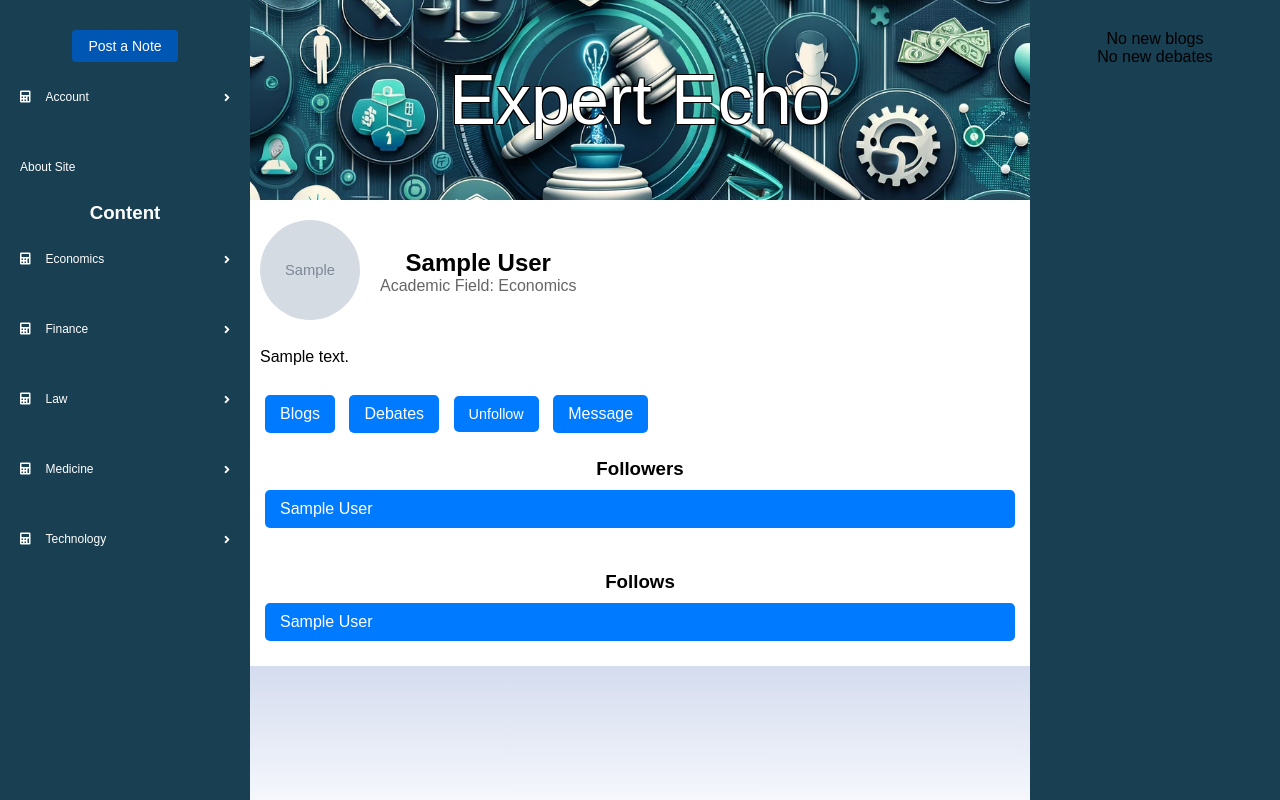
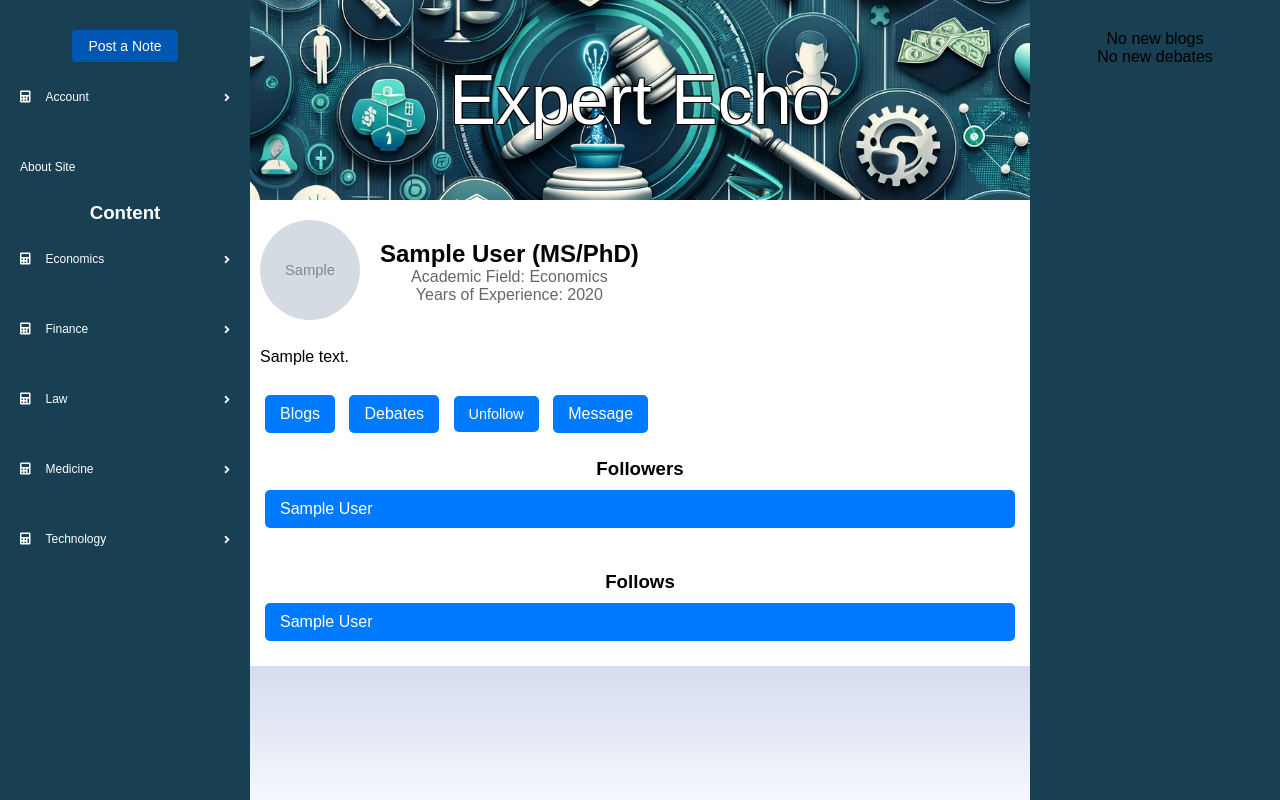
Before and after one commit to sianage/ExpertEcho, a Django app: page /members/profile/1/ in a window 1280 px wide. Run offline with Django 4.2, Linux system fonts and the light colour scheme; a user stored in the database is signed in; tables that the repository leaves empty hold one stand-in row (values such as "Sample post"); grey boxes marked "Sample" are stand-in pictures; some libraries are stand-ins or nearby versions.

Commit message:
updated profile page

```diff
--- a/ExpertEcho/Members/forms.py
+++ b/ExpertEcho/Members/forms.py
@@ -61,14 +61,11 @@ class EditProfileForm(forms.ModelForm):
         if user and user.is_expert:
             self.fields['github_url'] = forms.CharField(max_length=255, required=False, widget=forms.TextInput(attrs={'class': 'form-control'}))
             self.fields['linkedin_url'] = forms.CharField(max_length=255, required=False, widget=forms.TextInput(attrs={'class': 'form-control'}))
-            self.fields['academic_field'] = forms.ChoiceField(choices=FIELD_CHOICES, widget=forms.Select(attrs={'class': 'form-control'}))
-            self.fields['years_of_experience'] = forms.IntegerField(required=False, validators=[MinValueValidator(5)], widget=forms.NumberInput(attrs={'class': 'form-control'}))
-            self.fields['has_masters'] = forms.BooleanField(required=False, widget=forms.CheckboxInput(attrs={'class': 'form-check-input'}))
-            self.fields['has_phd'] = forms.BooleanField(required=False, widget=forms.CheckboxInput(attrs={'class': 'form-check-input'}))
+
             self.fields['university'] = forms.CharField(max_length=100, required=False, widget=forms.TextInput(attrs={'class': 'form-control'}))
             self.fields['job_history'] = forms.CharField(required=False, widget=forms.Textarea(attrs={'class': 'form-control'}))
             # Update Meta fields to include all fields for verified users
-            self.Meta.fields += ['github_url', 'linkedin_url', 'academic_field', 'years_of_experience', 'has_masters', 'has_phd', 'university', 'job_history']
+            self.Meta.fields += ['github_url', 'linkedin_url', 'academic_field', 'university', 'job_history']
             # Include any additional fields for verified users
 class EditSettingsForm(UserChangeForm):
     class Meta:
--- a/ExpertEcho/Members/templates/members/profile.html
+++ b/ExpertEcho/Members/templates/members/profile.html
@@ -11,9 +11,20 @@
             {% endif %}
         </div>
         <div class="profile-info">
-            <h1 class="profile-name">{{ profile.first_name }} {{ profile.last_name }}</h1>
+            <h1 class="profile-name">
+                {{ profile.first_name|capfirst }} {{ profile.last_name|capfirst }}
+                {% if profile.has_phd and profile.has_masters %}
+                    (MS/PhD)
+                {% elif profile.has_phd %}
+                    (PhD)
+                {% elif profile.has_masters %}
+                    (MS)
+                {% endif %}
+            </h1>
+
             {% if profile.user.is_expert %}
                 <p class="profile-academic-field">Academic Field: {{ profile.get_academic_field_display }}</p>
+                <p class="profile-academic-field">Years of Experience: {{ profile.years_of_experience }}</p>
             {% endif %}
         </div>
     </div>
```
Also changed, not shown: ExpertEcho/Blogs/templates/blogs/blog_detail.html (+4 -9 lines).
